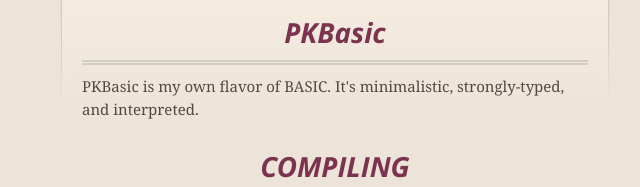
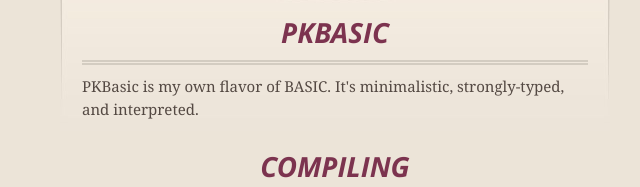
Before and after one commit to pkage/PKBASIC, a plain HTML site: page index.html in a window 1280 px wide. Shown: the part 214-401 px from the top of the page, 305-945 px from the left. Drawn offline with nearby package versions, Linux system fonts and the light colour scheme.

Commit message:
fixed captialization

```diff
--- a/index.html
+++ b/index.html
@@ -47,7 +47,7 @@
 
       <section id="main_content">
         <h1>
-<a name="pkbasic" class="anchor" href="#pkbasic"><span class="octicon octicon-link"></span></a>PKBasic</h1>
+<a name="pkbasic" class="anchor" href="#pkbasic"><span class="octicon octicon-link"></span></a>PKBASIC</h1>
 
 <p>PKBasic is my own flavor of BASIC.
 It's minimalistic, strongly-typed, and interpreted.</p>
```
